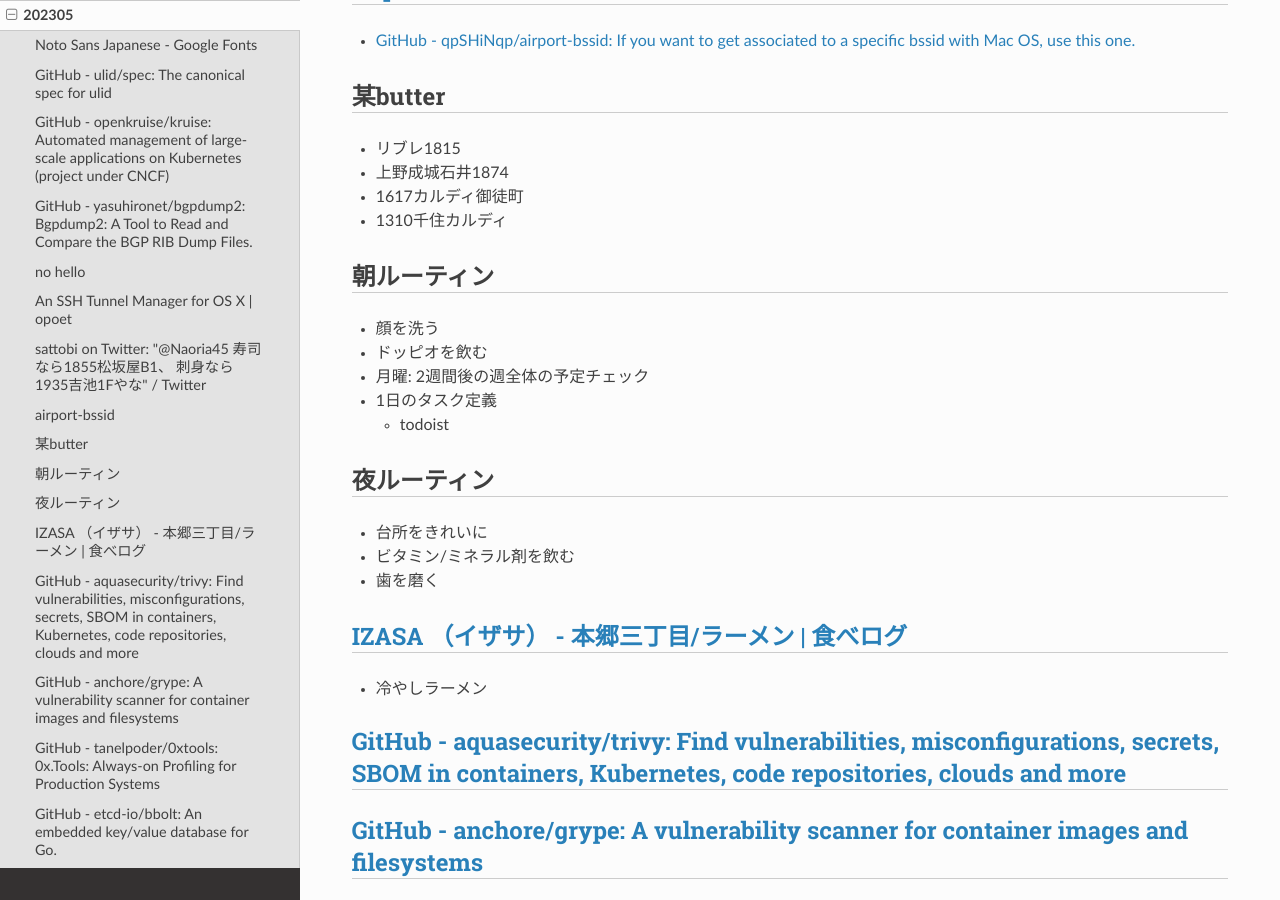
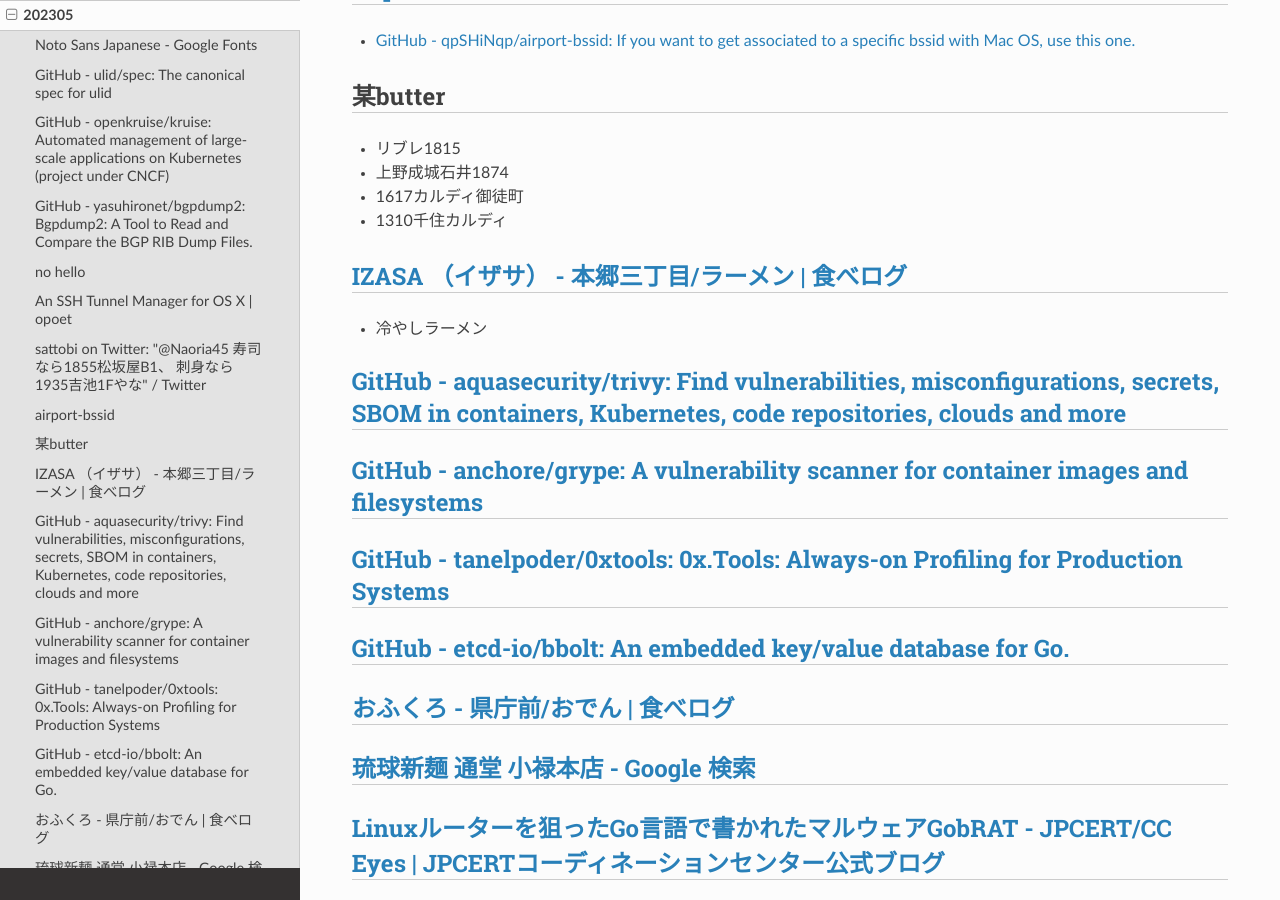
Before and after one commit to jp7fkf/JP7FKF-Warehouse, a Sphinx documentation site: the page built from source/dialy/202305.md, in a window 1280 px wide and 900 px high, scrolled down 763 px. Built offline with Sphinx 7.4.7 and the Read the Docs theme 2.0.0, drawn with Linux system fonts in a browser that asks for light colours; pages that are not in the unit, such as notebooks, are missing from menus.

Commit message:
2024-08-15 03:54:18 JST

```diff
--- a/source/dialy/202305.md
+++ b/source/dialy/202305.md
@@ -24,18 +24,6 @@
 - 上野成城石井1874
 - 1617カルディ御徒町
 - 1310千住カルディ
-
-## 朝ルーティン
-- 顔を洗う
-- ドッピオを飲む
-- 月曜: 2週間後の週全体の予定チェック
-- 1日のタスク定義
-  - todoist
-
-## 夜ルーティン
-- 台所をきれいに
-- ビタミン/ミネラル剤を飲む
-- 歯を磨く
 
 ## [IZASA （イザサ） - 本郷三丁目/ラーメン | 食べログ](https://tabelog.com/tokyo/A1310/A131004/13161177/)
 - 冷やしラーメン
--- a/source/index.rst
+++ b/source/index.rst
@@ -11,6 +11,7 @@ Welcome to JP7FKF-Warehouse!
   :caption: Contents:
 
   profile
+  dialy/life
   dialy/201809
   dialy/201810
   dialy/201811
```
Also changed, not shown: source/life.md (added, +27 -0 lines).
